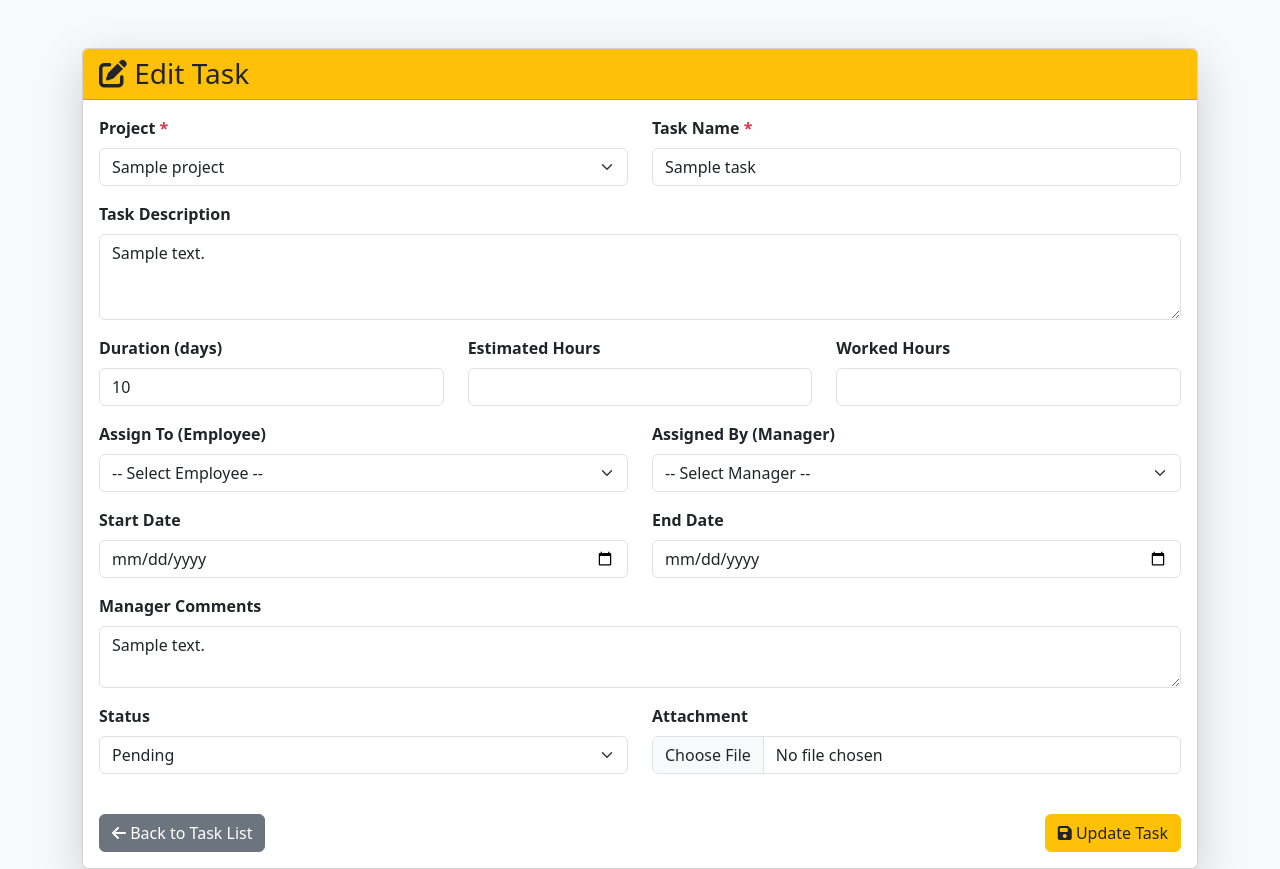
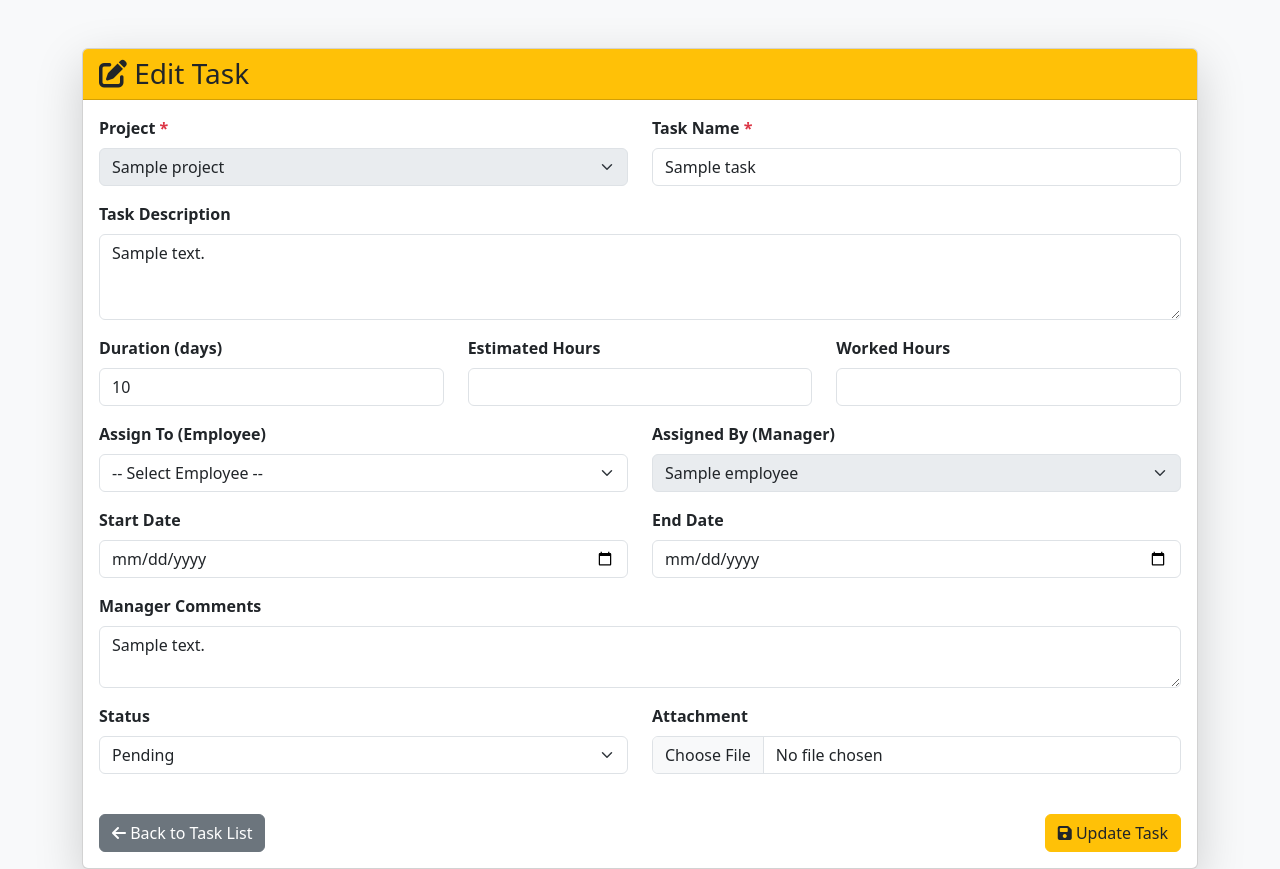
Before and after one commit to harinath187/STS, a Flask app: template app/templates/project_task/edit_task.html in a window 1280 px wide. Run offline with Flask 3, Linux system fonts and the light colour scheme; the template is opened without the code that fills it: most values are stand-ins (such as "Sample title", 1, 10 or a date in 2020).

Commit message:
changes in edit_task

```diff
--- a/app/templates/project_task/edit_task.html
+++ b/app/templates/project_task/edit_task.html
@@ -18,17 +18,18 @@
             <form method="POST" enctype="multipart/form-data">
 
                 <div class="row">
-                    <!-- Project Selection -->
+                    <!-- Project Selection (Disabled) -->
                     <div class="col-md-6 mb-3">
                         <label for="project_id" class="form-label fw-bold">Project <span class="text-danger">*</span></label>
-                        <select id="project_id" name="project_id" class="form-select" required>
-                            <option value="">-- Select Project --</option>
+                        <select id="project_id" class="form-select" disabled>
                             {% for project in projects %}
                                 <option value="{{ project.id }}" {% if project.id == task.project_id %}selected{% endif %}>
                                     {{ project.project_name }}
                                 </option>
                             {% endfor %}
                         </select>
+                        <!-- Hidden input to submit project_id -->
+                        <input type="hidden" name="project_id" value="{{ task.project_id }}">
                     </div>
 
                     <!-- Task Name -->
@@ -78,17 +79,18 @@
                         </select>
                     </div>
 
-                    <!-- Assigned By (Manager) -->
+                    <!-- Assigned By (Manager, Disabled) -->
                     <div class="col-md-6 mb-3">
                         <label for="assigned_by" class="form-label fw-bold">Assigned By (Manager)</label>
-                        <select id="assigned_by" name="assigned_by" class="form-select">
-                            <option value="">-- Select Manager --</option>
+                        <select id="assigned_by" class="form-select" disabled>
                             {% for employee in employees %}
                                 <option value="{{ employee.id }}" {% if employee.id == task.assigned_by %}selected{% endif %}>
                                     {{ employee.employee_name }}
                                 </option>
                             {% endfor %}
                         </select>
+                        <!-- Hidden input to submit assigned_by -->
+                        <input type="hidden" name="assigned_by" value="{{ task.assigned_by }}">
                     </div>
                 </div>
 
@@ -126,8 +128,7 @@
                     <div class="col-md-6 mb-3">
                         <label for="attachment" class="form-label fw-bold">Attachment</label>
                         <input type="file" id="attachment" name="attachment" class="form-control" accept=".pdf,.doc,.docx,.txt,.png,.jpg,.jpeg,.gif">
-
-
+                    </div>
                 </div>
 
                 <!-- Action Buttons -->
@@ -145,24 +146,6 @@
 </div>
 
 <script src="https://cdn.jsdelivr.net/npm/bootstrap@5.3.2/dist/js/bootstrap.bundle.min.js"></script>
-<!-- <script>
-document.addEventListener("DOMContentLoaded", function() {
-    const form = document.querySelector("form");
-    const startDateInput = document.getElementById("start_date");
-    const endDateInput = document.getElementById("end_date");
-
-    form.addEventListener("submit", function(e) {
-        const startDate = new Date(startDateInput.value);
-        const endDate = new Date(endDateInput.value);
-
-        if (endDateInput.value && endDate < startDate) {
-            e.preventDefault(); // Stop form submission
-            alert("End Date cannot be before Start Date!");
-            endDateInput.focus();
-        }
-    });
-});
-</script> -->
 <script>
 document.addEventListener("DOMContentLoaded", function() {
     const form = document.querySelector("form");
```
